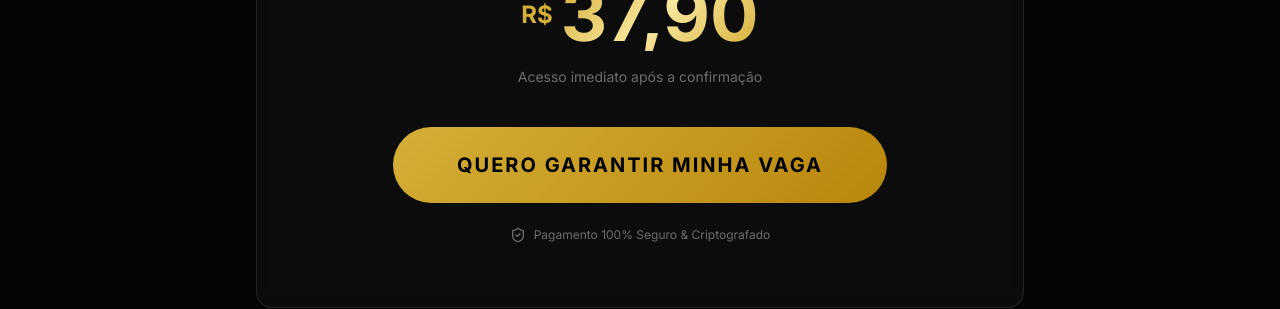
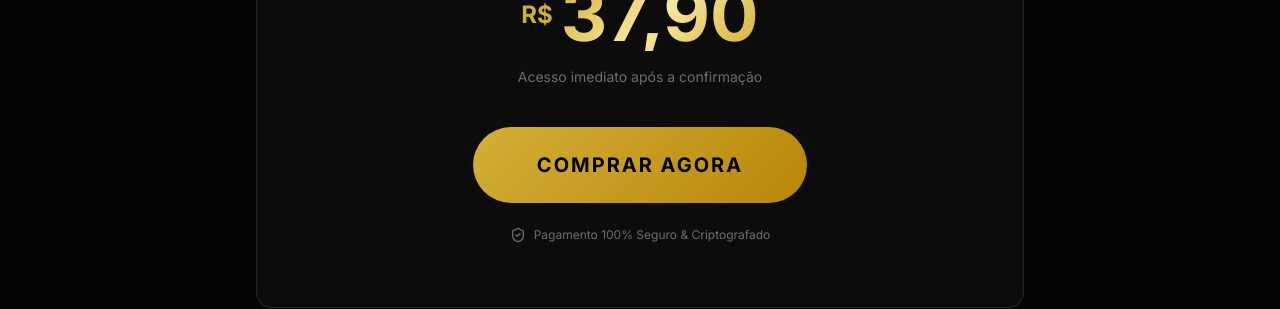
Before and after one commit to cdsmarketingg-ops/timbres, a React (Vite) app: page / in a window 1280 px wide. Shown: the part 6460-6769 px from the top of the page. Built offline with nearby package versions, Linux system fonts and the light colour scheme; a web font is replaced by a local one.

Commit message:
feat: Integrate UTMify pixel and update buy button
Adds UTMify tracking pixel to `index.html` for analytics.
Changes the "Quero Garantir Minha Vaga" button in `App.tsx` to a link with "COMPRAR AGORA" text, pointing to the Kiwify payment page.

```diff
--- a/index.html
+++ b/index.html
@@ -4,9 +4,29 @@
     <meta charset="UTF-8" />
     <meta name="viewport" content="width=device-width, initial-scale=1.0" />
     <title>My Google AI Studio App</title>
+
+    <script>
+  window.pixelId = "6673a639ef3114a0ad1ea82f";
+  var a = document.createElement("script");
+  a.setAttribute("async", "");
+  a.setAttribute("defer", "");
+  a.setAttribute("src", "https://cdn.utmify.com.br/scripts/pixel/pixel.js");
+  document.head.appendChild(a);
+</script>
+
   </head>
   <body>
     <div id="root"></div>
     <script type="module" src="/src/main.tsx"></script>
+
+    <script>
+  window.pixelId = "6673a639ef3114a0ad1ea82f";
+  var a = document.createElement("script");
+  a.setAttribute("async", "");
+  a.setAttribute("defer", "");
+  a.setAttribute("src", "https://cdn.utmify.com.br/scripts/pixel/pixel.js");
+  document.head.appendChild(a);
+</script>
+
   </body>
 </html>
--- a/src/App.tsx
+++ b/src/App.tsx
@@ -429,9 +429,12 @@ export default function App() {
             <p className="text-white/40 text-[10px] md:text-sm mt-4">Acesso imediato após a confirmação</p>
           </div>
 
-          <button className="btn-premium w-full md:w-auto px-10 md:px-16 py-5 md:py-6 rounded-full text-black font-bold text-lg md:text-xl uppercase tracking-widest mb-6">
-            Quero Garantir Minha Vaga
-          </button>
+          <a
+            href="https://pay.kiwify.com.br/xFaBXF3"
+            className="btn-premium inline-block w-full md:w-auto px-10 md:px-16 py-5 md:py-6 rounded-full text-black font-bold text-lg md:text-xl uppercase tracking-widest mb-6 text-center"
+          >
+            COMPRAR AGORA
+          </a>
 
           <div className="flex items-center justify-center gap-2 text-white/40 text-[10px] md:text-xs">
             <ShieldCheck className="w-4 h-4" />
```
